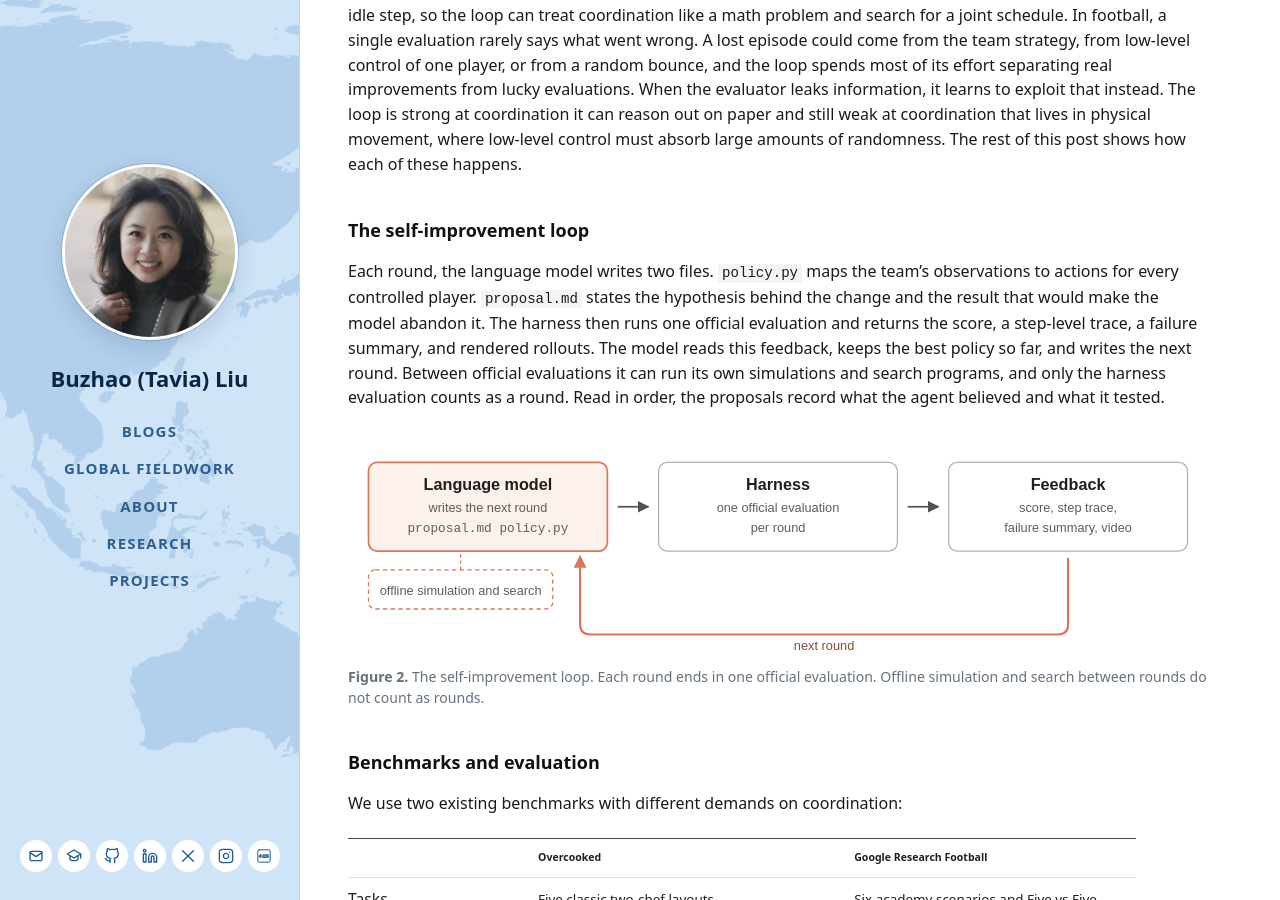
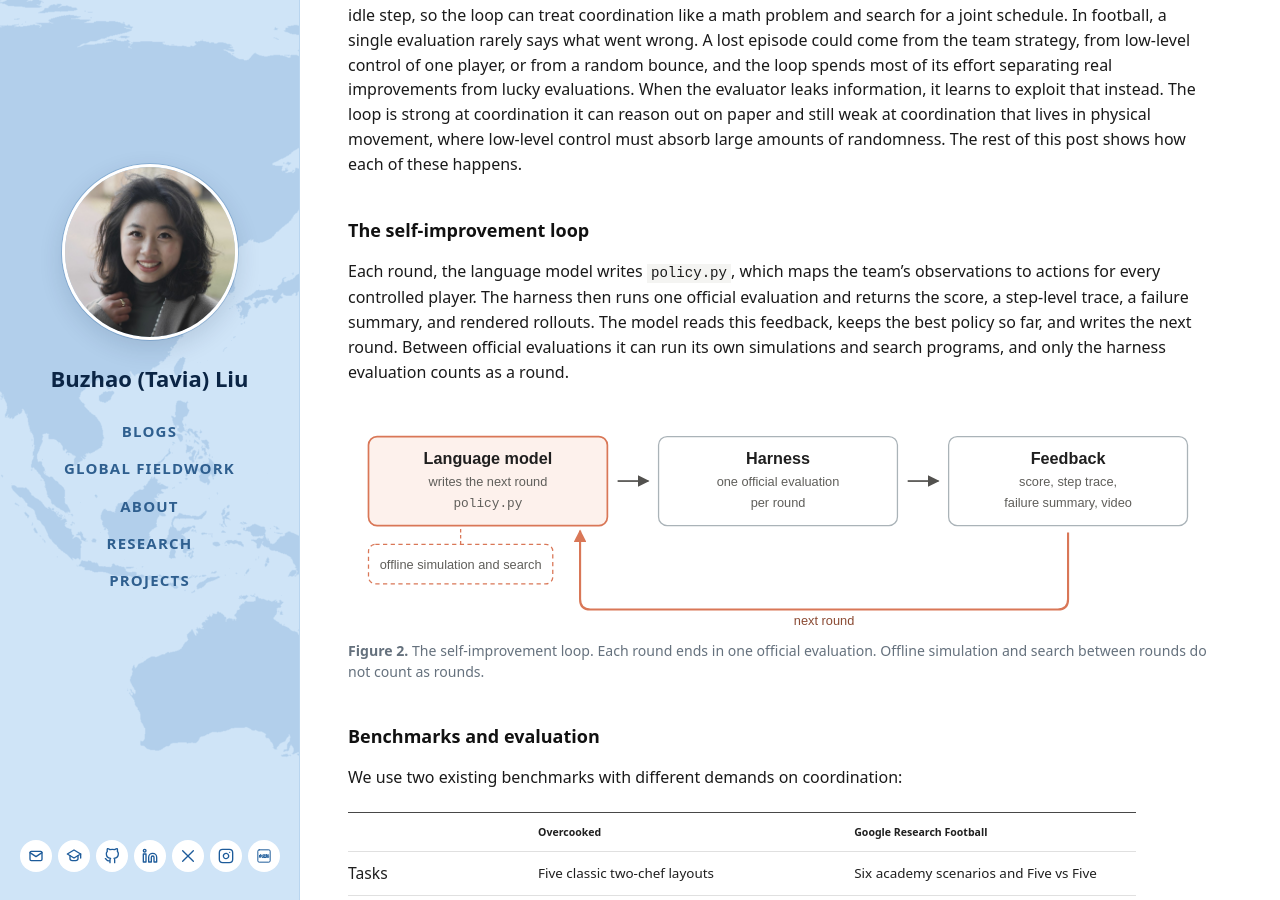
Before and after one commit to tavia-liu/tavia-liu.github.io, a Jekyll site: the page built from _posts/2026-10-31-self-improving-code-as-policies.md, in a window 1280 px wide and 900 px high, scrolled down 1055 px. Built offline with Jekyll 4.4.1, drawn with Linux system fonts in a browser that asks for light colours.

Commit message:
Loop section: drop proposal

```diff
--- a/_posts/2026-10-31-self-improving-code-as-policies.md
+++ b/_posts/2026-10-31-self-improving-code-as-policies.md
@@ -39,10 +39,10 @@ The gap comes from the feedback each game returns. In the kitchen, a failed roll
 
 ## The self-improvement loop
 
-Each round, the language model writes two files. `policy.py` maps the team's observations to actions for every controlled player. `proposal.md` states the hypothesis behind the change and the result that would make the model abandon it. The harness then runs one official evaluation and returns the score, a step-level trace, a failure summary, and rendered rollouts. The model reads this feedback, keeps the best policy so far, and writes the next round. Between official evaluations it can run its own simulations and search programs, and only the harness evaluation counts as a round. Read in order, the proposals record what the agent believed and what it tested.
+Each round, the language model writes `policy.py`, which maps the team's observations to actions for every controlled player. The harness then runs one official evaluation and returns the score, a step-level trace, a failure summary, and rendered rollouts. The model reads this feedback, keeps the best policy so far, and writes the next round. Between official evaluations it can run its own simulations and search programs, and only the harness evaluation counts as a round.
 
 <figure style="margin: 2rem 0; max-width: 100%;">
-  <img src="{{ '/assets/img/research/rsi-loop.svg' | relative_url }}?v=20261031-loop3" alt="The language model writes proposal.md and policy.py, the harness runs one official evaluation, and the score, trace, failure summary, and video return to the model for the next round. Offline simulation and search sit inside the model step." style="display: block; width: 100%; height: auto;">
+  <img src="{{ '/assets/img/research/rsi-loop.svg' | relative_url }}?v=20261031-loop4" alt="The language model writes policy.py, the harness runs one official evaluation, and the score, trace, failure summary, and video return to the model for the next round. Offline simulation and search sit inside the model step." style="display: block; width: 100%; height: auto;">
   <figcaption style="margin-top: .65rem; color: #65717d; font-size: .88rem; line-height: 1.5;"><strong>Figure 2.</strong> The self-improvement loop. Each round ends in one official evaluation. Offline simulation and search between rounds do not count as rounds.</figcaption>
 </figure>
 
```
Also changed, not shown: assets/img/research/rsi-loop.svg.
